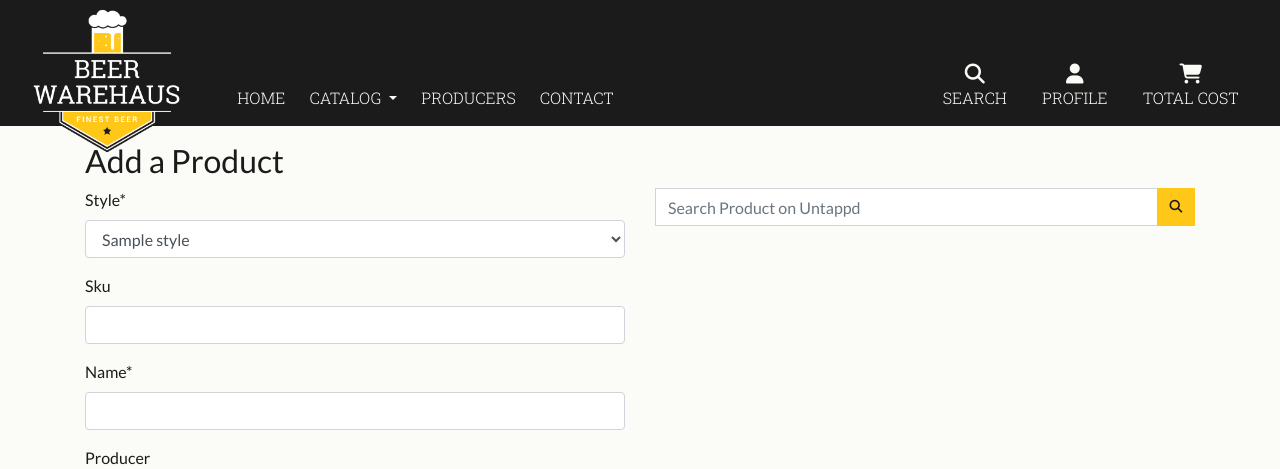
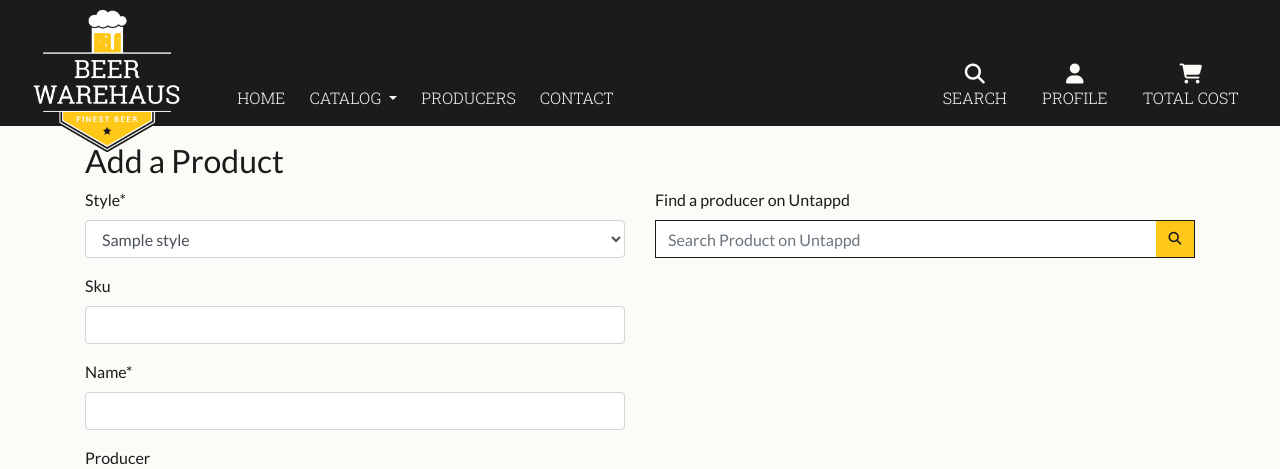
Before and after one commit to jumboduck/beer-warehaus, a Django app: page /product/add_product/ in a window 1280 px wide. Shown: the top 469 px of the page. Run offline with Django 3.2, Linux system fonts and the light colour scheme; tables that the repository leaves empty hold one stand-in row (Sample ...); some libraries are stand-ins or nearby versions.

Commit message:
updated styling for add_product template

```diff
--- a/products/templates/products/add_producer.html
+++ b/products/templates/products/add_producer.html
@@ -22,7 +22,7 @@
                     <input class="form-control dark-border" id="producer_search" type="text" name="producer_search"
                         placeholder="Search Producer on Untappd">
                     <div class="input-group-append">
-                        <button class="form-control form-control btn btn-gold btn-gold-appended" type="submit">
+                        <button class="form-control btn btn-gold btn-gold-appended" type="submit">
                             <span class="icon">
                                 <i class="fas fa-search"></i>
                             </span>
--- a/products/templates/products/add_product.html
+++ b/products/templates/products/add_product.html
@@ -6,7 +6,7 @@
 <div class="container">
     <h2 class="mt-3">Add a Product</h2>
     <div class="row">
-        <div class="col-12 col-lg-6 order-2 order-lg-1">
+        <div class="col-12 col-md-6 order-2 order-md-1">
             <form action=" {% url 'add_product' %}" method="POST" id="add-product-form" class="form mb-2"
                 enctype="multipart/form-data">
                 {% csrf_token %}
@@ -14,14 +14,15 @@
                 <button class=" btn-gold border-0" type="submit">Add Product</button>
             </form>
         </div>
-        <div class="col-12 col-lg-6 order-1 order-lg-2">
+        <div class="col-12 col-md-6 order-1 order-md-2">
             <form class="form" method="POST" action="{% url 'add_product' %}">
                 {% csrf_token %}
+                <label for="product_search">Find a producer on Untappd</label>
                 <div class="input-group w-100">
-                    <input class="form-control border-1 rounded-0" type="text" name="product_search"
+                    <input class="form-control dark-border" id="product-search" type="text" name="product_search"
                         placeholder="Search Product on Untappd">
                     <div class="input-group-append">
-                        <button class="form-control form-control btn btn-gold border-0 rounded-0" type="submit">
+                        <button class="form-control btn btn-gold btn-gold-appended" type="submit">
                             <span class="icon">
                                 <i class="fas fa-search"></i>
                             </span>
@@ -34,18 +35,20 @@
             {% if untappd_results %}
             <h3 class="mt-3">Results from Untappd</h3>
             {% for product in untappd_results %}
-            <div class="row my-2">
+            <div class="row my-2 untappd-result">
                 <div class="col-2"><img src="{{ product.beer.beer_label }}" alt="{{ product.beer.beer_name }} label"
                         class="w-100"></div>
-                <div class="col-10">
+                <div class="col-8">
                     <h4 class="display-5">{{ product.beer.beer_name }}</h4>
                     <strong>{{ product.brewery.brewery_name }}</strong><br />
                     <strong>Style:</strong> {{ product.beer.beer_style }}<br />
                     <strong>ABV:</strong> {{ product.beer.beer_abv }}
+                </div>
+                <div class="col-2">
                     <form method="POST" action="{% url 'add_product' %}">
                         {% csrf_token %}
                         <input type="hidden" value="{{ product.beer.bid }}" name="beer_id">
-                        <button class="btn-gold border-0 p-2" type="submit">Select Product</button>
+                        <button class="btn-gold border-0 p-2 mt-2" type="submit">Select Product</button>
                     </form>
                 </div>
             </div>
```
